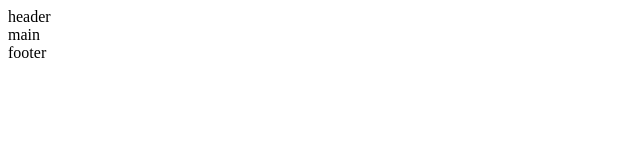
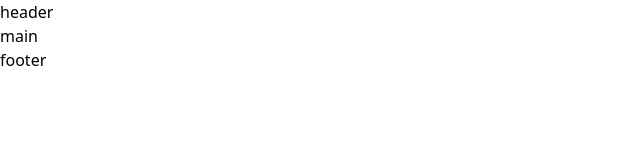
Before and after one commit to yuri-stcrzwx17/lima_Nike-SAS-, a plain HTML site: page index.html in a window 1280 px wide. Shown: the full height of the page, 0-640 px from the left. Drawn offline with nearby package versions, Linux system fonts and the light colour scheme.

Commit message:
Colocado o framework TailWind Css

```diff
--- a/index.html
+++ b/index.html
@@ -3,7 +3,8 @@
 <head>
     <meta charset="UTF-8">
     <meta name="viewport" content="width=device-width, initial-scale=1.0">
-    <title>Document</title>
+    <script src="https://cdn.jsdelivr.net/npm/@tailwindcss/browser@4"></script>
+    <title>Nike</title>
 </head>
 <body>
     <header>header</header>
```
